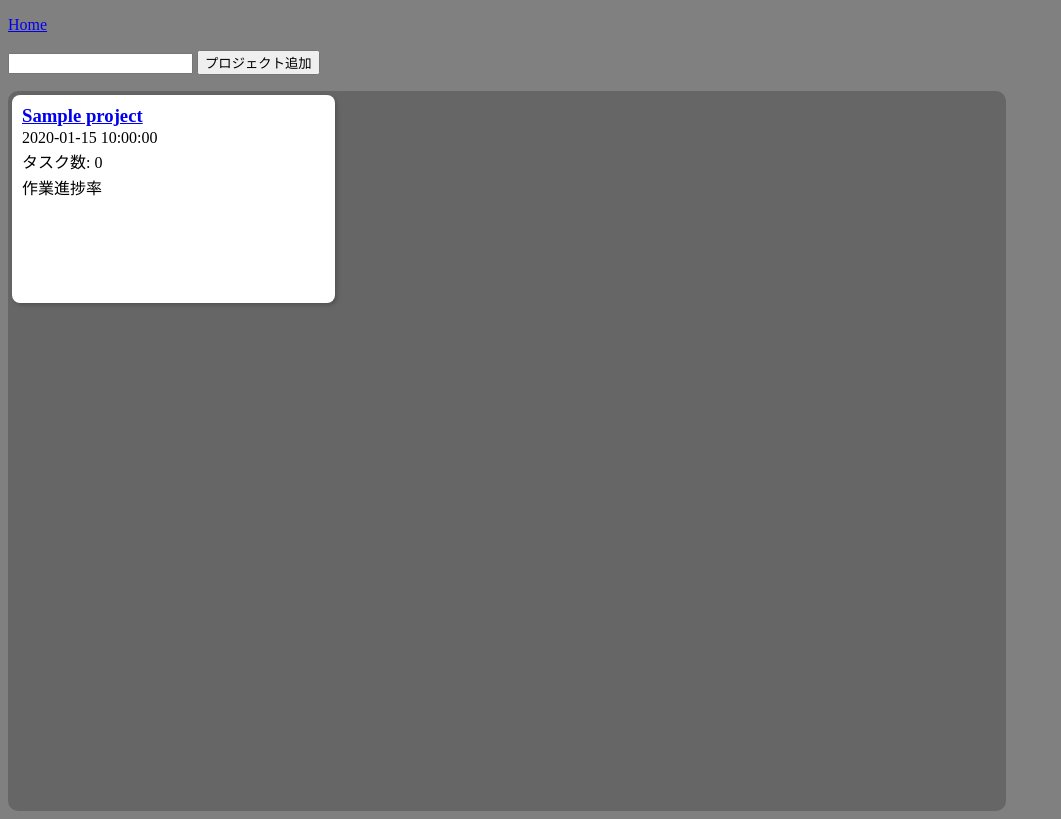
After one commit to lotcarnage/cinaps, a Flask app: page /projects in a window 1280 px wide. The commit adds this page. Shown: the whole page, without its empty margins (0-1061 px from the left). Run offline with Flask 3, Linux system fonts and the light colour scheme; tables that the repository leaves empty hold one stand-in row (values such as "Sample post").

Commit message:
[update] プロジェクトを作成してタスクをぶら下げられる機能を追加。

```diff
--- a/code/main.py
+++ b/code/main.py
@@ -8,7 +8,9 @@ app.config['SQLALCHEMY_DATABASE_URI'] = 'sqlite:///test.db'
 db = flask_sqlalchemy.SQLAlchemy(app)
 
 User = models.LoadModel_User(db)
+Project = models.LoadModel_Project(db)
 Task = models.LoadModel_Task(db)
+WorkSchedule = models.LoadModel_WorkSchedule(db)
 
 
 def _try_login(user_id: str, password: str) -> bool:
@@ -42,25 +44,45 @@ def home():
     print(session_id)
     if session_id is None:
         return flask.redirect('/')
+    projects = Project.query.all()
     tasks = Task.query.all()
-    return flask.render_template('home.html', tasks=tasks)
+    return flask.render_template('home.html', projects=projects, tasks=tasks)
+
+
+@app.route('/projects', methods=['get'])
+def projects():
+    projects = Project.query.all()
+    for project in projects:
+        project.task_count = len(Task.query.filter_by(parent_project_id=project.id).all())
+    return flask.render_template('projects.html', projects=projects)
+
+
+@app.route('/addproject', methods=['post'])
+def addproject():
+    project_name = flask.request.form.get('project_name')
+    new_project = Project(name=project_name, create_at=datetime.datetime.now())
+    db.session.add(new_project)
+    db.session.commit()
+    return flask.redirect('/projects')
+
+
+@app.route('/projectedit', methods=['get'])
+def projectedit():
+    project_id = flask.request.args.get('id', '')
+    project = Project.query.filter_by(id=project_id).first()
+    tasks = Task.query.filter_by(parent_project_id=project_id).all()
+    return flask.render_template('projectedit.html', tasks=tasks, project=project)
 
 
 @app.route('/addtask', methods=['post'])
 def addtask():
-
+    project_id = flask.request.form.get('project_id')
     subject = flask.request.form.get('subject')
     description = flask.request.form.get('description')
-    new_task = Task(subject=subject, description=description)
+    new_task = Task(subject=subject, description=description, parent_project_id=project_id)
     db.session.add(new_task)
     db.session.commit()
-    tasks = Task.query.all()
-    response_html = flask.render_template('home.html', tasks=tasks)
-    response = flask.make_response(response_html)
-    max_age = 10  # 10 sec
-    expires = int(datetime.datetime.now().timestamp()) + max_age
-    response.set_cookie('session_id', value='hogehoge', max_age=max_age, expires=expires, path='/', secure=None, httponly=False)
-    return flask.redirect('/home', Response=response)
+    return flask.redirect(f'/projectedit?id={project_id}')
 
 
 def _init_db():
@@ -73,7 +95,8 @@ def _init_db():
 
 
 if __name__ == "__main__":
-    if False:
+    import sys
+    if 1 < len(sys.argv):
         with app.app_context():
             db.create_all()
             _init_db()
--- /dev/null
+++ b/code/static/css/projects.css
@@ -0,0 +1,33 @@
+body {
+    background-color: #808080;
+}
+
+div.frame {
+    background-color: #666;
+    border-radius: 10px;
+    width: 78vw;
+    height: 90vh;
+    display: flex;
+    flex-wrap: wrap;
+    overflow: scroll;
+}
+
+div.projectboard {
+    background-color: #fff;
+    border-radius: 8px;
+    width: 24vw;
+    max-width: 24vw;
+    height: 12em;
+    margin: 4px;
+    padding: 8px;
+    filter: drop-shadow(2px 2px 2px rgba(0.2, 0.2, 0.2, 0.2));
+    flex: auto;
+}
+
+div.projectboard h3 {
+    margin: 2px;
+}
+
+div.projectboard p {
+    margin: 2px;
+}
--- a/code/templates/base.html
+++ b/code/templates/base.html
@@ -4,8 +4,6 @@
 <head>
     <meta charset="UTF-8">
     <meta name="viewport" content="width=device-width, initial-scale=1.0">
-    <title>Home</title>
-    <link rel="stylesheet" href="/static/css/basic.css" />
     {% block head %}{% endblock %}
 </head>
 
--- a/code/templates/index.html
+++ b/code/templates/index.html
@@ -1,4 +1,9 @@
 {% extends 'base.html' %}
+
+{% block head %}
+<title>Index</title>
+<link rel="stylesheet" href="/static/css/basic.css" />
+{% endblock %}
 
 {% block body %}
 <form id="login_form" name="login_form" method="post" action="/login">
--- /dev/null
+++ b/code/templates/projects.html
@@ -0,0 +1,33 @@
+{% extends 'base.html' %}
+{% block head %}
+<title>Projects</title>
+<link rel="stylesheet" href="/static/css/projects.css" />
+{% endblock %}
+
+{% block body %}
+<p><a href="/home">Home</a></p>
+
+<div>
+    <form action="/addproject" method="post">
+        <p>
+            <input type="text" name="project_name">
+            <button id="login_button" type="submit">プロジェクト追加</button>
+        </p>
+    </form>
+</div>
+
+<div class="frame">
+    {% for project in projects %}
+    <div class="projectboard" id="project_{{project.id}}">
+        <a href="/projectedit?id={{project.id}}">
+            <h3>{{ project.name }}</h3>
+        </a>
+        <p>{{ project.create_at }}</p>
+        <p>タスク数: {{ project.task_count }}</p>
+        <p>作業進捗率</p>
+    </div>
+    {% endfor %}
+</div>
+
+
+{% endblock %}
```
Also changed, not shown: code/models.py (+43 -1 lines), code/static/css/basic.css (+9 -6 lines), code/static/css/projectedit.css (added, +54 -0 lines), code/templates/home.html (+16 -12 lines), code/templates/projectedit.html (added, +29 -0 lines).
